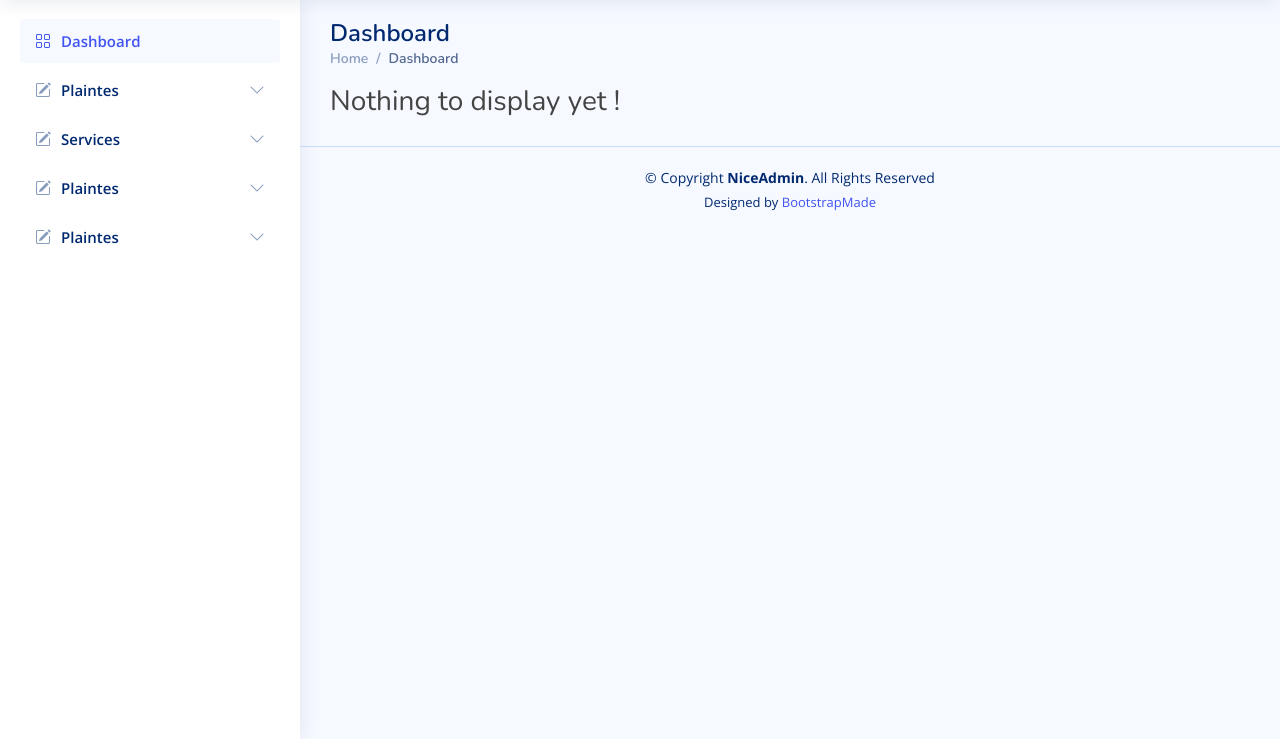
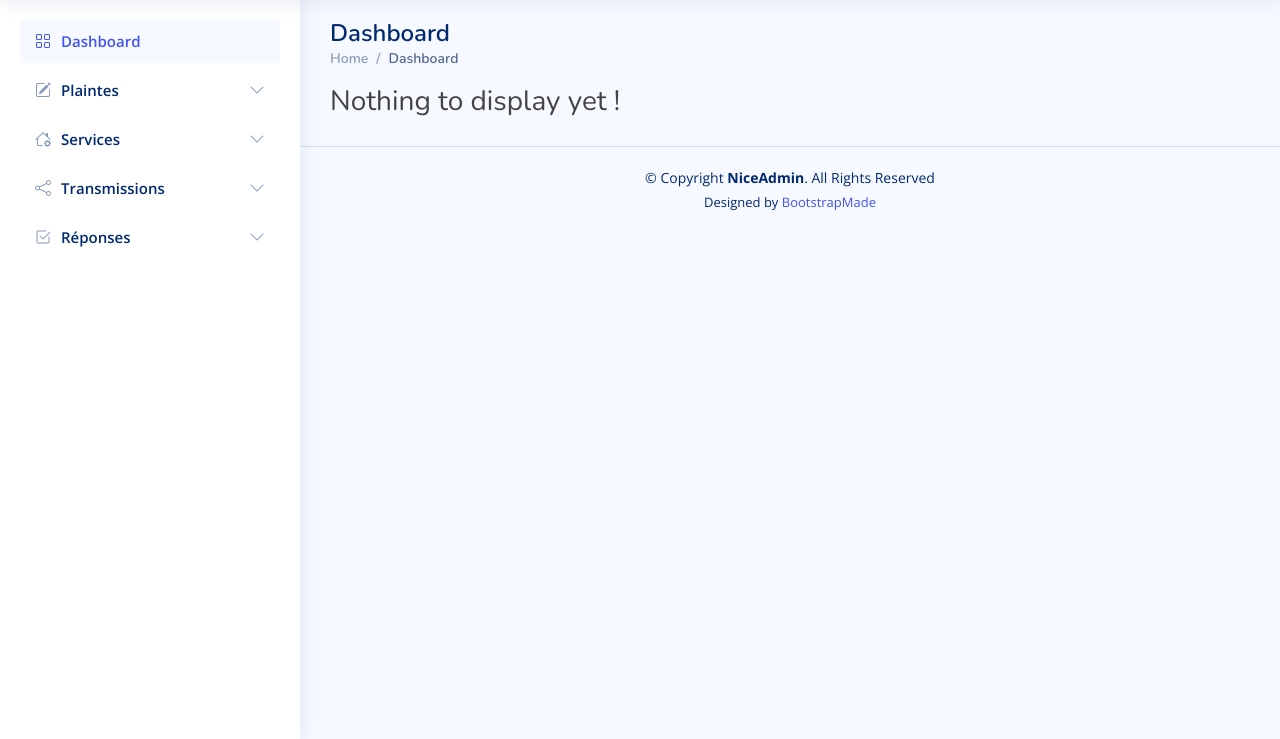
Before and after one commit to jjdavy225/GestionPLainte, a PHP site: page /index.php in a window 1280 px wide. Shown: the part 61-800 px from the top of the page. Run offline with PHP 8.4, Linux system fonts and the light colour scheme; some libraries are stand-ins or nearby versions.

Commit message:
New_files

```diff
--- a/master.php
+++ b/master.php
@@ -129,12 +129,12 @@
 
             <li class="nav-item">
                 <a class="nav-link collapsed" data-bs-target="#services-nav" data-bs-toggle="collapse" href="index_service.php">
-                    <i class="bi bi-pencil-square"></i><span>Services</span><i class="bi bi-chevron-down ms-auto"></i>
+                    <i class="bi bi-house-gear"></i><span>Services</span><i class="bi bi-chevron-down ms-auto"></i>
                 </a>
                 <ul id="services-nav" class="nav-content collapse " data-bs-parent="#sidebar-nav">
                     <li>
                         <a href="new_service.php">
-                            <i class="bi bi-plus"></i><span>Nouvelle service</span>
+                            <i class="bi bi-plus"></i><span>Nouveau service</span>
                         </a>
                     </li>
                     <li>
@@ -146,36 +146,36 @@
             </li>
 
             <li class="nav-item">
-                <a class="nav-link collapsed" data-bs-target="#plaintes-nav" data-bs-toggle="collapse" href="index_plainte.php">
-                    <i class="bi bi-pencil-square"></i><span>Plaintes</span><i class="bi bi-chevron-down ms-auto"></i>
+                <a class="nav-link collapsed" data-bs-target="#transmissions-nav" data-bs-toggle="collapse" href="index_transmission.php">
+                    <i class="bi bi-share"></i><span>Transmissions</span><i class="bi bi-chevron-down ms-auto"></i>
                 </a>
-                <ul id="plaintes-nav" class="nav-content collapse " data-bs-parent="#sidebar-nav">
+                <ul id="transmissions-nav" class="nav-content collapse " data-bs-parent="#sidebar-nav">
                     <li>
-                        <a href="new_plainte.php">
-                            <i class="bi bi-plus"></i><span>Nouvelle plainte</span>
+                        <a href="new_transmission.php">
+                            <i class="bi bi-plus"></i><span>Nouvelle transmission</span>
                         </a>
                     </li>
                     <li>
-                        <a href="liste_plainte.php">
-                            <i class="bi bi-plus"></i><span>Liste des plaintes</span>
+                        <a href="liste_transmission.php">
+                            <i class="bi bi-plus"></i><span>Liste des transmissions</span>
                         </a>
                     </li>
                 </ul>
             </li>
 
             <li class="nav-item">
-                <a class="nav-link collapsed" data-bs-target="#plaintes-nav" data-bs-toggle="collapse" href="index_plainte.php">
-                    <i class="bi bi-pencil-square"></i><span>Plaintes</span><i class="bi bi-chevron-down ms-auto"></i>
+                <a class="nav-link collapsed" data-bs-target="#reponses-nav" data-bs-toggle="collapse" href="index_reponse.php">
+                    <i class="bi bi-check2-square"></i><span>Réponses</span><i class="bi bi-chevron-down ms-auto"></i>
                 </a>
-                <ul id="plaintes-nav" class="nav-content collapse " data-bs-parent="#sidebar-nav">
+                <ul id="reponses-nav" class="nav-content collapse " data-bs-parent="#sidebar-nav">
                     <li>
-                        <a href="new_plainte.php">
-                            <i class="bi bi-plus"></i><span>Nouvelle plainte</span>
+                        <a href="new_reponse.php">
+                            <i class="bi bi-plus"></i><span>Nouvelle réponse</span>
                         </a>
                     </li>
                     <li>
-                        <a href="liste_plainte.php">
-                            <i class="bi bi-plus"></i><span>Liste des plaintes</span>
+                        <a href="liste_reponse.php">
+                            <i class="bi bi-plus"></i><span>Liste des réponses</span>
                         </a>
                     </li>
                 </ul>
```
Also changed, not shown: index_reponse.php (added), index_transmission.php (added), liste_reponse.php (added), liste_transmission.php (added), new_reponse.php (added), new_transmission.php (added).
